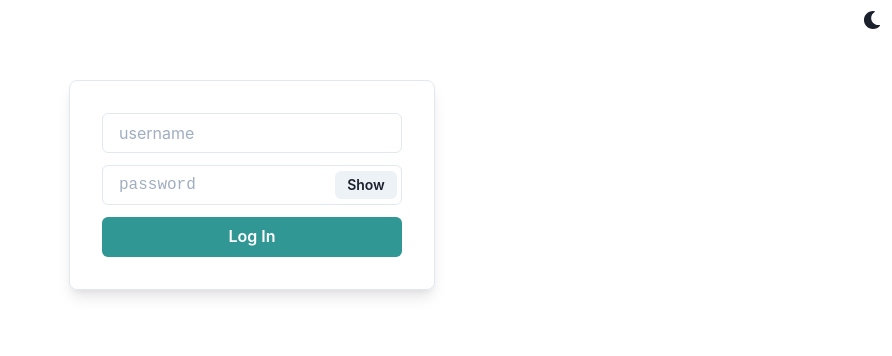
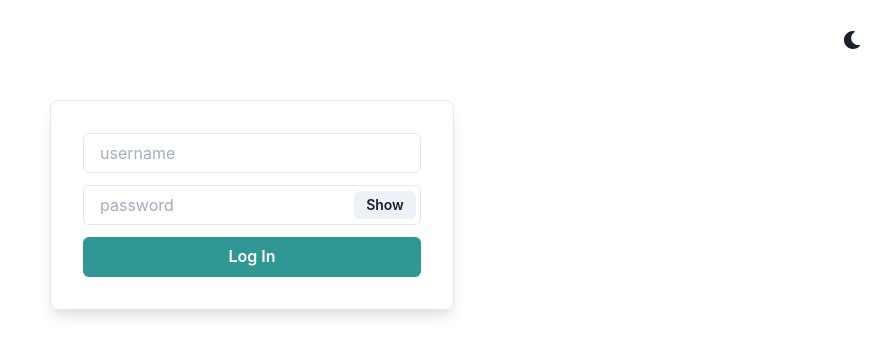
Before and after one commit to jrr6/cloud-sml, a React (Create React App) app: page / in a window 1280 px wide. Shown: the top 356 px of the page, without its empty margins (388-1280 px from the left). Built offline with nearby package versions, Linux system fonts and the light colour scheme.

Commit message:
Add basic login mechanism
See https://www.digitalocean.com/community/tutorials/how-to-add-login-authentication-to-react-applications

```diff
--- a/src/App.tsx
+++ b/src/App.tsx
@@ -7,21 +7,25 @@ import { ProjectView } from './components/ProjectView'
 import { LoginPage } from './components/LoginPage'
 import { Dashboard } from './components/Dashboard'
 import { BrowserRouter as Router, Switch, Route } from 'react-router-dom'
+import { useAuthToken } from './hooks/useAuthToken'
 
-export const App = () => (
+export const App = () => {
+  const { token, setToken } = useAuthToken()
+  console.log(token)
+  return (
     <ChakraProvider theme={theme}>
-    <Router>
+      {token === undefined
+      ? <LoginPage setToken={setToken} />
+      : <Router>
           <Switch>
-        <Route path="/dashboard">
-          <Dashboard />
+            <Route path="/">
+              <Dashboard setToken={setToken}/>
             </Route>
             <Route path="/project/:id">
-          <ProjectView />
-        </Route>
-        <Route path="/">
-          <LoginPage />
+              <ProjectView/>
             </Route>
           </Switch>
-    </Router>
+        </Router>}
     </ChakraProvider>
   )
+}
--- a/src/components/Dashboard.tsx
+++ b/src/components/Dashboard.tsx
@@ -4,10 +4,8 @@ import {
   Heading, IconButton, Menu, MenuButton, MenuItem,
   MenuList, Modal, ModalBody, ModalCloseButton, ModalContent, ModalFooter, ModalHeader, ModalOverlay,
   Table,
-  TableCaption,
   Tbody,
   Td, Text,
-  Tfoot,
   Th,
   Thead,
   Tr,
@@ -15,9 +13,14 @@ import {
 } from '@chakra-ui/react'
 import { ColorModeSwitcher } from '../ColorModeSwitcher'
 import { BiChevronDown, IoMdAdd, IoMdDownload } from 'react-icons/all'
+import { useHistory } from 'react-router-dom'
+import { AuthToken } from '../types/authTypes'
 
+type DashboardProps = {
+  setToken: (token: AuthToken | undefined) => any
+}
 
-export const Dashboard = () => {
+export const Dashboard: React.FC<DashboardProps> = ({ setToken }) => {
   const dlModalDisclosure = useDisclosure()
   const dlModalOpen = dlModalDisclosure.isOpen
   const onDlModalOpen = dlModalDisclosure.onOpen
@@ -31,6 +34,13 @@ export const Dashboard = () => {
   const downloadFiles = () => {
     console.log("Downloading files...")
     onDlModalClose()
+  }
+
+  const history = useHistory()
+  const logOut = () => {
+    // tell the server we're logging out
+    setToken(undefined)
+    history.push('/')
   }
 
   const rowHoverColor = useColorModeValue("gray.200", "gray.700")
@@ -61,7 +71,7 @@ export const Dashboard = () => {
             </MenuButton>
             <MenuList>
               <MenuItem onClick={onDlModalOpen}>Download Files&hellip;</MenuItem>
-              <MenuItem>Log Out</MenuItem>
+              <MenuItem onClick={logOut}>Log Out</MenuItem>
             </MenuList>
           </Menu>
         </Box>
--- a/src/components/LoginPage.tsx
+++ b/src/components/LoginPage.tsx
@@ -8,21 +8,34 @@ import {
 } from '@chakra-ui/react'
 import React, { FormEvent } from 'react'
 import { ColorModeSwitcher } from '../ColorModeSwitcher'
+import { AuthToken } from '../types/authTypes'
 
-export const LoginPage = () => {
+type LoginPageProps = {
+  setToken: (token: AuthToken) => any
+}
+
+const postLoginReq = (creds: {username: string, password: string}) =>
+  new Promise<AuthToken>((resolve) => setTimeout(() => resolve({token: "mysecretkey"}), 500))
+
+export const LoginPage: React.FC<LoginPageProps> = ({ setToken }) => {
   const [show, setShow] = React.useState(false)
   const [username, setUsername] = React.useState('')
   const [password, setPassword] = React.useState('')
   const [loading, setLoading] = React.useState(false)
-  const handleClick = () => setShow(!show)
-  const submit = (evt : FormEvent) => {
+  const handleShowClick = () => setShow(!show)
+
+  const submit = async (evt : FormEvent) => {
     evt.preventDefault()
     setLoading(true);
-    console.log(username, password)
+    const token = await postLoginReq({
+      username,
+      password
+    })
+    setToken(token)
   }
 
   return (
-    <>
+    <Box p={5}>
       <ColorModeSwitcher float="right" />
       <form onSubmit={submit}>
         <Flex p={10} width="full" align="center" justifyContent="center">
@@ -34,12 +47,11 @@ export const LoginPage = () => {
               <Input
                 pr="4.5rem"
                 type={show ? "text" : "password"}
-                fontFamily="monospace"
                 placeholder="password"
                 onChange={evt => setPassword(evt.currentTarget.value)}
               />
               <InputRightElement width="4.5rem">
-                <Button h="1.75rem" size="sm" onClick={handleClick}>
+                <Button h="1.75rem" size="sm" onClick={handleShowClick}>
                   {show ? "Hide" : "Show"}
                 </Button>
               </InputRightElement>
@@ -51,6 +63,6 @@ export const LoginPage = () => {
         </Box>
         </Flex>
       </form>
-    </>
+    </Box>
   )
 }
--- a/src/components/ProjectView.tsx
+++ b/src/components/ProjectView.tsx
@@ -47,7 +47,7 @@ export const ProjectView: React.FC = () => {
   }
   const onClose = () => {
     // save stuff & shut down stuff
-    history.push("/dashboard")
+    history.push("/")
   }
 
   const newProject = {...project, files: files, openIdx: openIdx}
--- /dev/null
+++ b/src/hooks/useAuthToken.ts
@@ -0,0 +1,34 @@
+import { useState} from 'react'
+import { AuthToken } from '../types/authTypes'
+
+type TokenOps = {
+  token: AuthToken | undefined,
+  setToken: (token: AuthToken | undefined) => any
+}
+
+export const useAuthToken = (): TokenOps => {
+  const getToken = (): AuthToken | undefined => {
+    const tokenString = sessionStorage.getItem('token');
+    if (tokenString !== null) {
+      const userToken = JSON.parse(tokenString);
+      return userToken?.token
+    } else {
+      return undefined
+    }
+  }
+
+  const [token, setToken] = useState<AuthToken | undefined>(getToken())
+  const saveToken = (userToken: AuthToken | undefined) => {
+    if (userToken === undefined) {
+      sessionStorage.removeItem('token')
+    } else {
+      sessionStorage.setItem('token', JSON.stringify(userToken))
+    }
+    setToken(userToken)
+  }
+
+  return {
+    setToken: saveToken,
+    token
+  }
+}
--- /dev/null
+++ b/src/types/authTypes.ts
@@ -0,0 +1,3 @@
+export type AuthToken = {
+  token: string
+}
```
Lines whose indentation alone changed are shown as unchanged.
